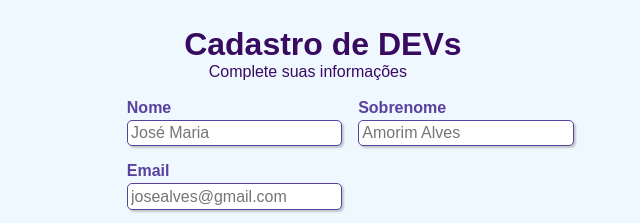
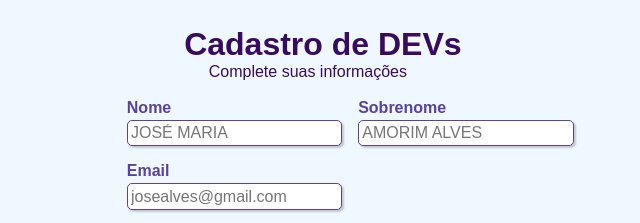
Before and after one commit to nathanaelcunha/form, a plain HTML site: page index.html in a window 1280 px wide. Shown: the top 223 px of the page, 334-974 px from the left. Drawn offline with Linux system fonts and the light colour scheme.

Commit message:
uppercase

```diff
--- a/formulario.css
+++ b/formulario.css
@@ -19,6 +19,14 @@
 
 #check {
     display: inline-block;
+}
+
+#nome {
+    text-transform: uppercase;
+}
+
+#sobrenome {
+    text-transform: uppercase;
 }
 
 fieldset {
```
